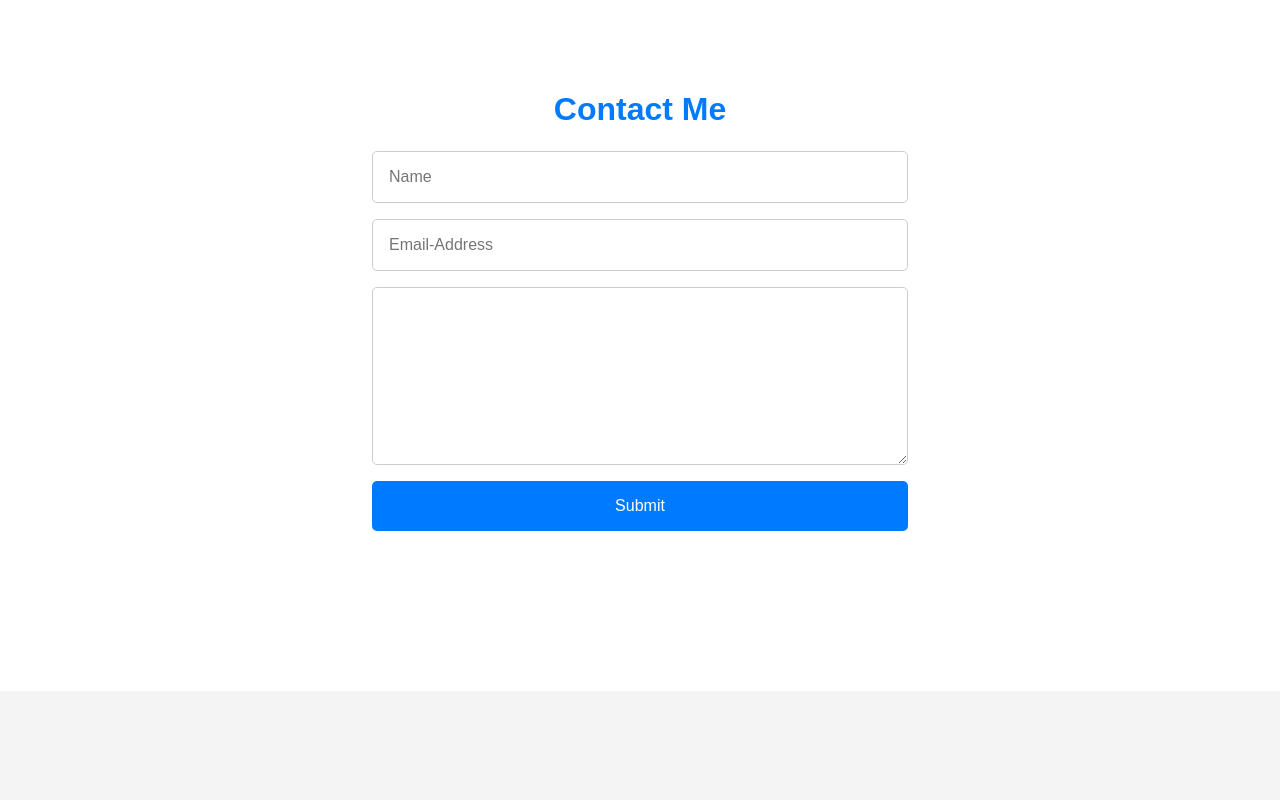
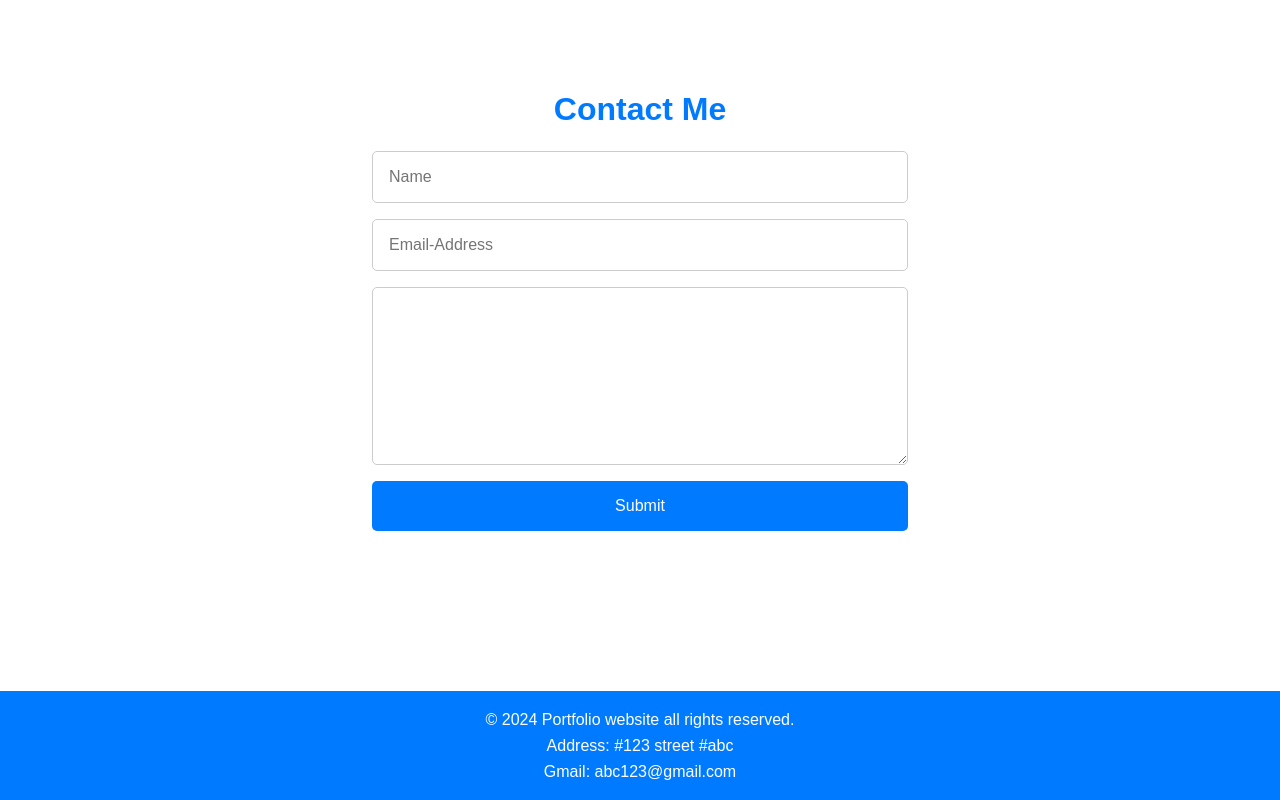
Before and after one commit to tushargramni/Portfolio, a plain HTML site: page index.html in a window 1280 px wide. Shown: the part 2596-3396 px from the top of the page. Before the commit the page ends 3287 px from the top, so only its background shows below. Drawn offline with Linux system fonts and the light colour scheme.

Commit message:
Some Minor changes

```diff
--- a/index.html
+++ b/index.html
@@ -3,7 +3,7 @@
   <head>
     <meta charset="UTF-8" />
     <meta name="viewport" content="width=device-width, initial-scale=1.0" />
-    <link rel="shortcut icon" href="./icons/icons8-user-profile-24.png" type="image/x-icon">
+    <link rel="shortcut icon" href="./icons/Profile-Pic.jpg" type="image/x-icon">
     <title>Styled Portfolio</title>
     <link rel="stylesheet" href="./style.css" />
   </head>
@@ -182,7 +182,11 @@
         <button type="submit">Submit</button>
       </form>
     </section>
-
+    <footer >
+      <p>&copy; 2024 Portfolio website all rights reserved.</p>
+      <p>Address: #123 street #abc</p>
+      <p>Gmail: abc123@gmail.com</p>
+    </footer>
     <script src="./script.js"></script>
   </body>
 </html>
--- a/style.css
+++ b/style.css
@@ -442,3 +442,13 @@ a.nav-link span::before{
     flex-direction: column;
   }
 }
+footer{
+  display: flex;
+  text-align: center;
+  justify-content: center;
+  align-items: center;
+  padding: 1rem;
+  flex-direction: column;
+  background-color: #007bff;
+  color: #fff;
+}
```
Also changed, not shown: icons/Profile-Pic.jpg (added).
